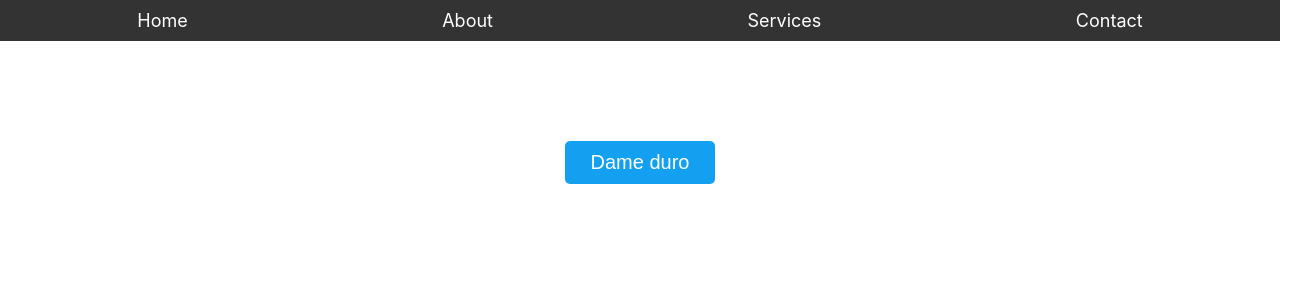
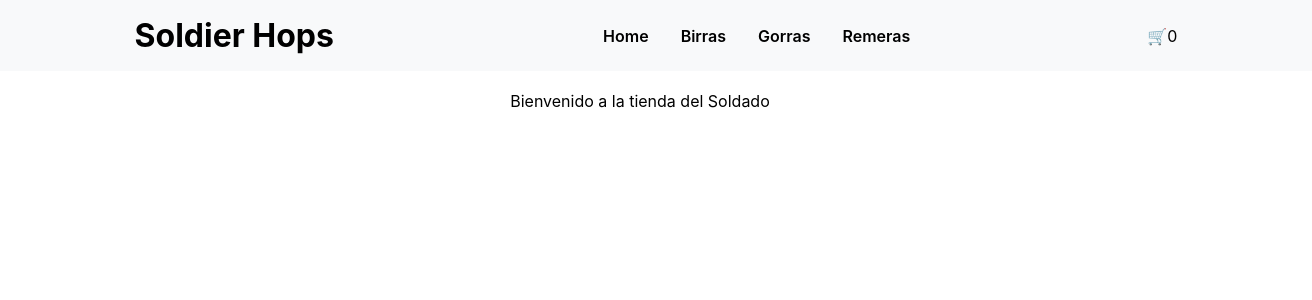
Before and after one commit to Brewing-code/CreaTuLanding1Marolla, a React (Create React App) app: page / in a window 1280 px wide. Shown: the top 300 px of the page, 1312 px wide, since content can reach past the window. Built offline with nearby package versions, Linux system fonts and the light colour scheme.

Commit message:
Creo componentes navbar, itemlistcontainer, cartwidget

```diff
--- /dev/null
+++ b/src/App.css
@@ -0,0 +1,40 @@
+.nav {
+    display: flex;
+    justify-content:space-around;
+    align-items: center;
+    padding: 1rem;
+    background-color: #f8f9fa;
+    width: 100vw;
+  }
+
+  .nav h1 {
+    margin: 0;
+    font-size: 2em;
+  }
+
+  .nav ul {
+    display: flex;
+    list-style: none;
+    padding: 0;
+    margin: 0;
+  }
+
+  .nav ul li {
+    margin-left: 2rem;
+  }
+
+  .nav ul li a {
+    text-decoration: none;
+    color: #000;
+    font-weight: 600;
+  }
+
+  .nav ul li a:hover {
+    text-decoration: underline;
+  }
+
+  .greeting {
+    text-align: center;
+    padding: 20px;
+    font-size: 1em;
+  }
--- a/src/App.js
+++ b/src/App.js
@@ -1,19 +1,22 @@
-import React, { useState } from 'react';
-import Navbar from './components/Navbar'; // Importa tu Navbar
-import MiBoton from './components/Miboton';   // Importa tu botón
+import React from 'react';
+import './App.css';
+
+import { ItemListContainer } from './components/ItemListContainer/ItemListContainer';
+import NavBar from './components/NavBar';
 
 function App() {
-  const [color, setColor] = useState('rgb(20, 160, 240)');
 
-  const toggleColor = () => {
-    setColor(prevColor => (prevColor === 'rgb(20, 160, 240)' ? 'rgb(180, 80, 240)' : 'rgb(20, 160, 240)'));
-  };
 
-  return (
-    <div>
-      <Navbar />
-      <MiBoton label="Dame duro" toggle={toggleColor} color={color} />
-    </div>
+
+   return (
+    <>
+      <NavBar />
+
+
+
+      <ItemListContainer greeting='Bienvenido a la tienda del Soldado'/>
+
+    </>
   );
 }
 
--- /dev/null
+++ b/src/components/CartWidget.jsx
@@ -0,0 +1,9 @@
+import React from 'react'
+
+const CartWidget = () => {
+  return (
+    <div>🛒<span>0</span></div>
+  )
+}
+
+export default CartWidget
--- /dev/null
+++ b/src/components/ItemListContainer/ItemListContainer.jsx
@@ -0,0 +1,7 @@
+import React from 'react'
+
+export const ItemListContainer = ({greeting}) => {
+  return (
+    <div class='greeting'>{greeting}</div>
+  )
+}
--- a/src/components/Miboton.js
+++ /dev/null
@@ -1,29 +0,0 @@
-import React from 'react';
-
-const MiBoton = ({ label, toggle, color }) => {
-
-  return (
-    <div className='MiBoton'>
-      <button
-        style={{
-          justifyContent: 'center',
-          display: 'flex',
-          backgroundColor: color,
-          fontSize: '20px',
-          padding: '10px 20px',
-          width: '150px',
-          margin: '100px auto',
-          border: 'none',
-          borderRadius: '5px',
-          color: 'white',
-          cursor: 'pointer'
-        }}
-        onClick={toggle}
-      >
-        {label}
-      </button>
-    </div>
-  );
-}
-
-export default MiBoton;
--- /dev/null
+++ b/src/components/NavBar.jsx
@@ -0,0 +1,22 @@
+import React from 'react'
+import './NavBar.css'
+import CartWidget from './CartWidget'
+
+
+const NavBar = () => {
+    return (
+      <nav className='nav'>
+        <h1>Soldier Hops</h1>
+        <ul>
+            <li><a href={"/"}>Home</a></li>
+            <li><a href="">Birras</a></li>
+            <li><a href="">Gorras</a></li>
+            <li><a href="">Remeras</a></li>
+        </ul>
+        <CartWidget />
+      </nav>
+
+    )
+  }
+
+export default NavBar
--- a/src/components/Navbar.js
+++ /dev/null
@@ -1,54 +0,0 @@
-import React, { useState } from 'react';
-
-function Navbar() {
-  // Estado para manejar si el enlace está en hover
-  const [hoverIndex, setHoverIndex] = useState(null);
-
-  return (
-    <nav style={styles.nav}>
-      <ul style={styles.navList}>
-        {['Home', 'About', 'Services', 'Contact'].map((item, index) => (
-          <li key={index} style={styles.navItem}>
-            <a
-              href={`#${item.toLowerCase()}`}
-              style={hoverIndex === index ? styles.navLinkHover : styles.navLink}
-              onMouseEnter={() => setHoverIndex(index)}
-              onMouseLeave={() => setHoverIndex(null)}
-            >
-              {item}
-            </a>
-          </li>
-        ))}
-      </ul>
-    </nav>
-  );
-}
-
-const styles = {
-  nav: {
-    backgroundColor: '#333',
-    padding: '10px',
-  },
-  navList: {
-    listStyleType: 'none',
-    display: 'flex',
-    justifyContent: 'space-around',
-    margin: 0,
-    padding: 0,
-  },
-  navItem: {
-    display: 'inline',
-  },
-  navLink: {
-    color: '#fff',
-    textDecoration: 'none',
-    fontSize: '18px',
-    transition: 'color 0.6s ease',
-  },
-  navLinkHover: {
-    color: '#cdf334',
-    textDecoration: 'none',
-  }
-};
-
-export default Navbar;
```
Also changed, not shown: src/components/Button.jsx (added, +17 -0 lines), src/components/NavBar.css (added).
